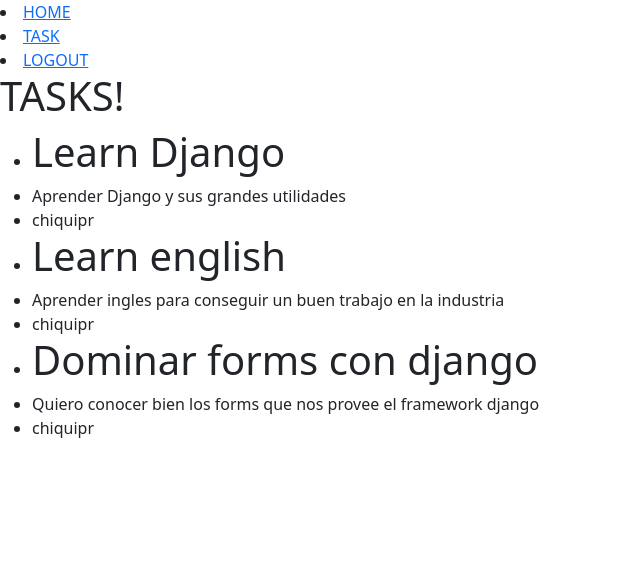
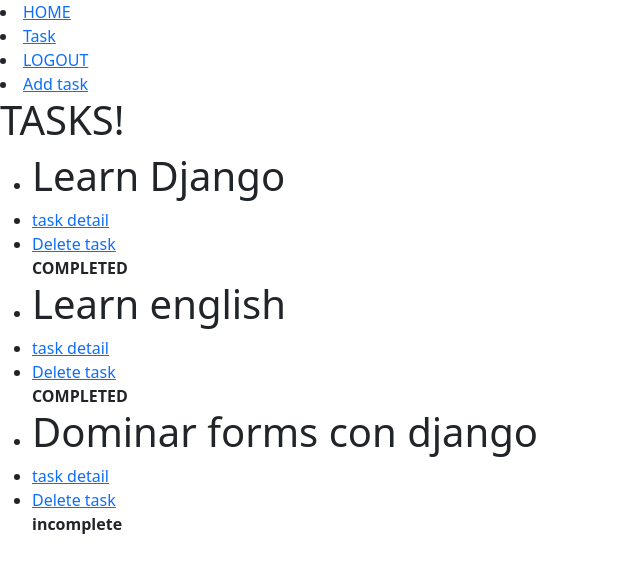
Before and after one commit to JStevenC10/TASK-DJANGO, a Django app: page /tasks/ in a window 1280 px wide. Shown: the top 573 px of the page, without its empty margins (0-640 px from the left). Run offline with Django 4.2, Linux system fonts and the light colour scheme; a user stored in the database is signed in; data comes from the database, SQL or seed files in the repository; both versions use the stored data as it was after the commit.

Commit message:
back-end 90/100

```diff
--- a/task/templates/base.html
+++ b/task/templates/base.html
@@ -10,10 +10,10 @@
 <body>
     <nav>
         <li><a href="{% url 'index'  %}">HOME</a></li>
-
-        <li><a href="{% url 'tasks'  %}">TASK</a></li>
         {% if user.is_authenticated %}
+            <li><a href="{% url 'tasks'  %}">Task</a></li>
             <li><a href="{% url 'signout'  %}">LOGOUT</a></li>
+            <li><a href="{% url 'add_task' %}">Add task</a></li>
         {% else %}
             <li><a href="{% url 'signup'  %}">SIGN UP</a></li>
             <li><a href="{% url 'signin'  %}">SIGN IN</a></li>
--- a/task/templates/tasks.html
+++ b/task/templates/tasks.html
@@ -6,9 +6,18 @@
     <h1>TASKS!</h1>
     <ul>
         {% for task in task %}
-            <li><h1>{{task.title}}</h1></li>
-            <li>{{task.description}}</li>
-            <li>{{task.user.username}}</li>
+            {% if task.date_complete == None %}
+                <li><h1>{{task.title}}</h1></li>
+                <li><a href="{% url 'details' task.id %}">task detail</a></li>
+                <li><a href="{% url 'delete' task.id %}">Delete task</a></li>
+                <strong>incomplete</strong>
+            {% else %}
+                <li><h1>{{task.title}}</h1></li>
+                <li><a href="{% url 'details' task.id %}">task detail</a></li>
+                <li><a href="{% url 'delete' task.id %}">Delete task</a></li>
+                <strong>COMPLETED</strong>
+            {% endif %}
+
         {% endfor %}
     </ul>
 
--- a/task/views.py
+++ b/task/views.py
@@ -1,6 +1,8 @@
 from django.http import HttpResponse
-from django.shortcuts import render, redirect
+from django.utils import timezone
+from django.shortcuts import render, redirect, get_object_or_404
 from django.contrib.auth import login, logout, authenticate
+from django.contrib.auth.decorators import login_required
 from django.contrib.auth.forms import UserCreationForm, AuthenticationForm
 from django.contrib.auth.models import User
 
@@ -44,10 +46,12 @@ def signup(request):
             'form' : form
         })
 
+@login_required
 def tasks(request):
     all_tasks = Task.objects.filter(user=request.user)
     return render(request, 'tasks.html', {'task': all_tasks})
 
+@login_required
 def add_task(request):
     if request.method == 'POST':
         try:
@@ -63,6 +67,34 @@ def add_task(request):
         task_form = TaskForm()
         return render(request, 'addTask.html', {'form':task_form})
 
+@login_required
+def task_detail(request, task_id):
+    task = get_object_or_404(Task, id=task_id)
+    if request.method == 'POST':
+        try:
+            form = TaskForm(request.POST, instance=task)
+            form.save()
+            return redirect('/tasks/')
+        except ValueError:
+            return render(request, 'tdetail.html', {'task':task, 'form':form, 'error': 'error al actualizar'})
+    else:
+        form = TaskForm(instance=task)
+        return render(request, 'tdetail.html', {'task':task, 'form':form})
+
+@login_required
+def complete_task(request, task_id):
+    task = get_object_or_404(Task, id=task_id)
+    task.date_complete = timezone.now()
+    task.save()
+    return redirect(to=tasks)
+
+@login_required
+def delete_task(request, task_id):
+    task = Task.objects.get(id=task_id)
+    task.delete()
+    return redirect(to=tasks)
+
+@login_required
 def signout(request):
     logout(request)
     return redirect(to=index)
--- a/taskComplete/settings.py
+++ b/taskComplete/settings.py
@@ -118,6 +118,8 @@ USE_TZ = True
 
 STATIC_URL = 'static/'
 
+LOGIN_URL = '/signin'
+
 # Default primary key field type
 # https://docs.djangoproject.com/en/4.1/ref/settings/#default-auto-field
 
--- a/taskComplete/urls.py
+++ b/taskComplete/urls.py
@@ -23,6 +23,9 @@ urlpatterns = [
     path('signup/', views.signup, name='signup'),
     path('tasks/', views.tasks, name='tasks'),
     path('add/task/', views.add_task, name='add_task'),
+    path('delete/<int:task_id>/', views.delete_task, name='delete'),
+    path('detail/<int:task_id>/', views.task_detail, name='details'),
+    path('complete/<int:task_id>/', views.complete_task, name='complete_task'),
     path('logout/', views.signout, name='signout'),
     path('signin/', views.signin, name='signin')
 ]
```
Also changed, not shown: task/templates/tdetail.html (added, +25 -0 lines), db.sqlite3.
